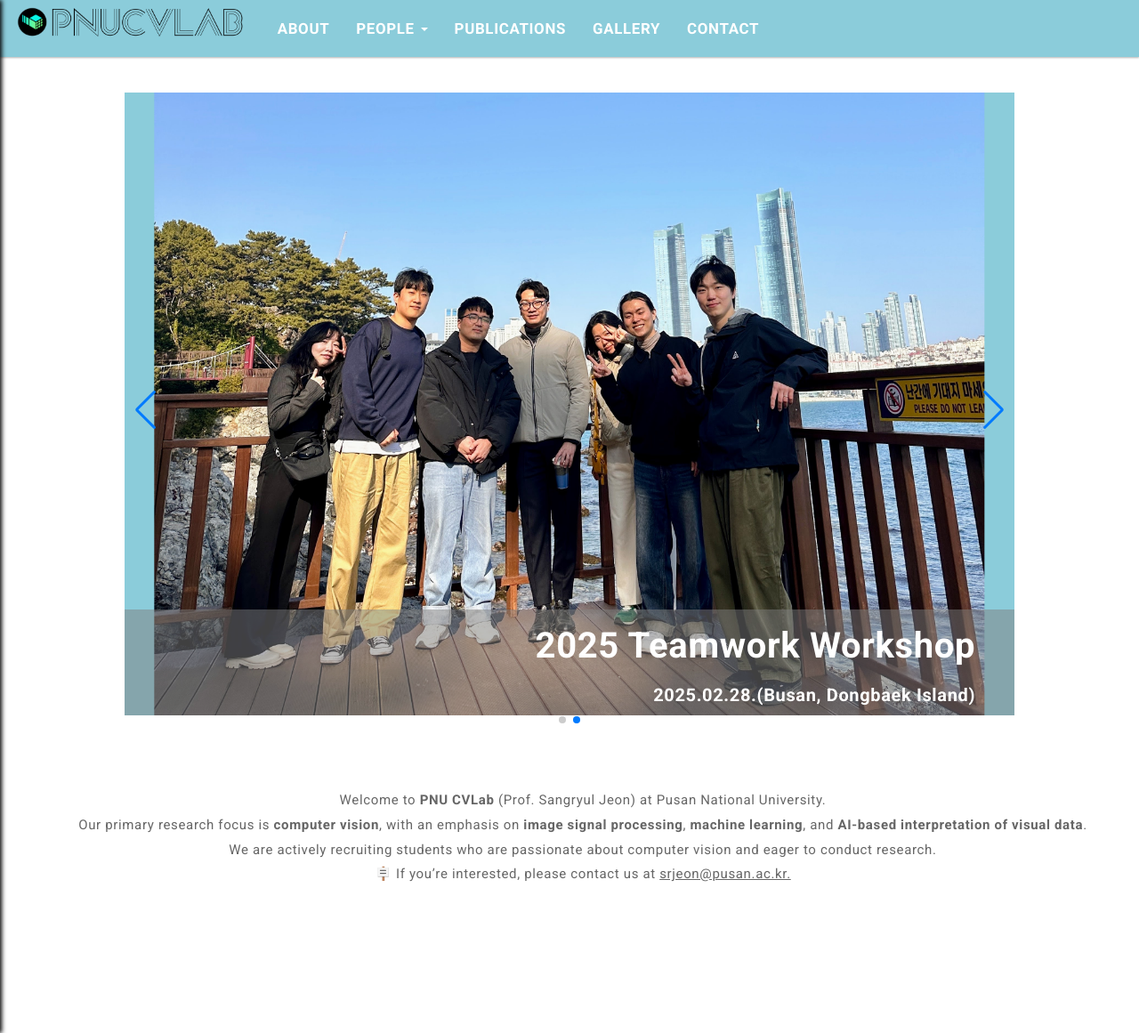
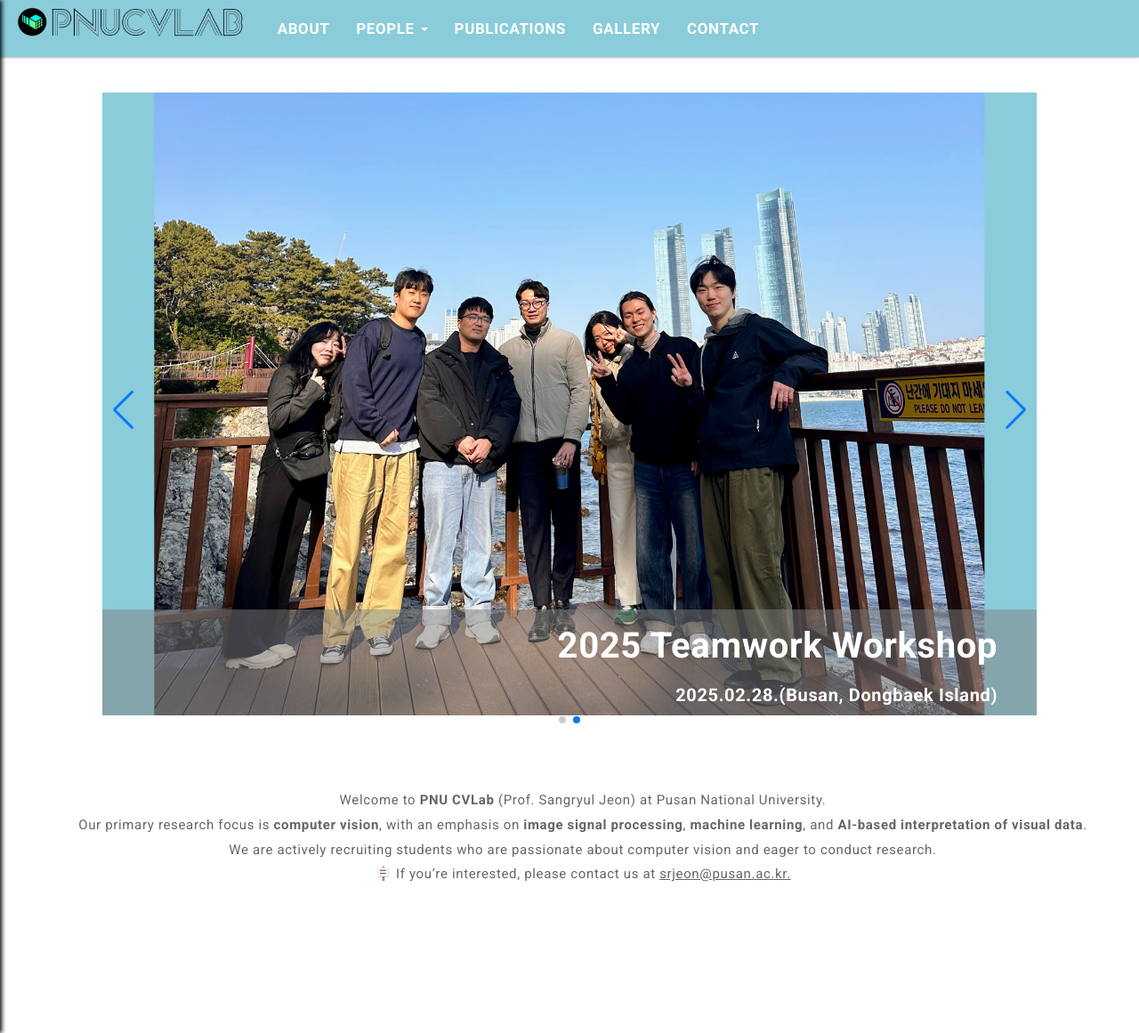
Before and after one commit to pnucvlab/pnucvlab.github.io, a Jekyll site: the page built from index.html, in a window 1280 px wide and 1161 px high. Shown: the whole window at 89% size. Built offline with Jekyll 4.4.1, drawn with Linux system fonts in a browser that asks for light colours; the list of posts is cut into pages by our own code.

Commit message:
edit home

```diff
--- a/assets/css/main.css
+++ b/assets/css/main.css
@@ -71,7 +71,7 @@ body {
 
   .notice-slider-container {
 	width: 85vw;
-	max-width: 1000px;
+	max-width: 1050px;
 	margin: 0 auto 1em;
   }
 
```
